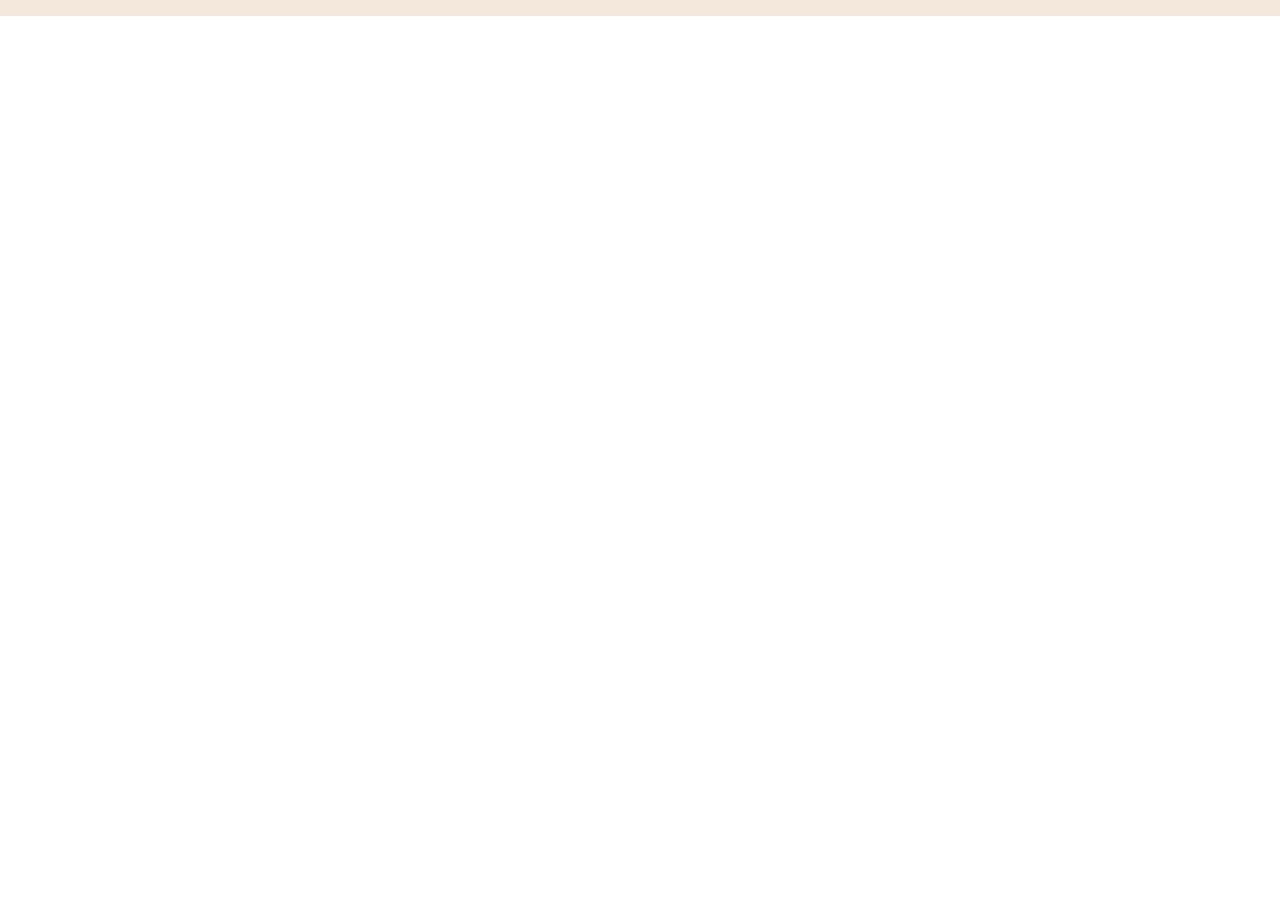
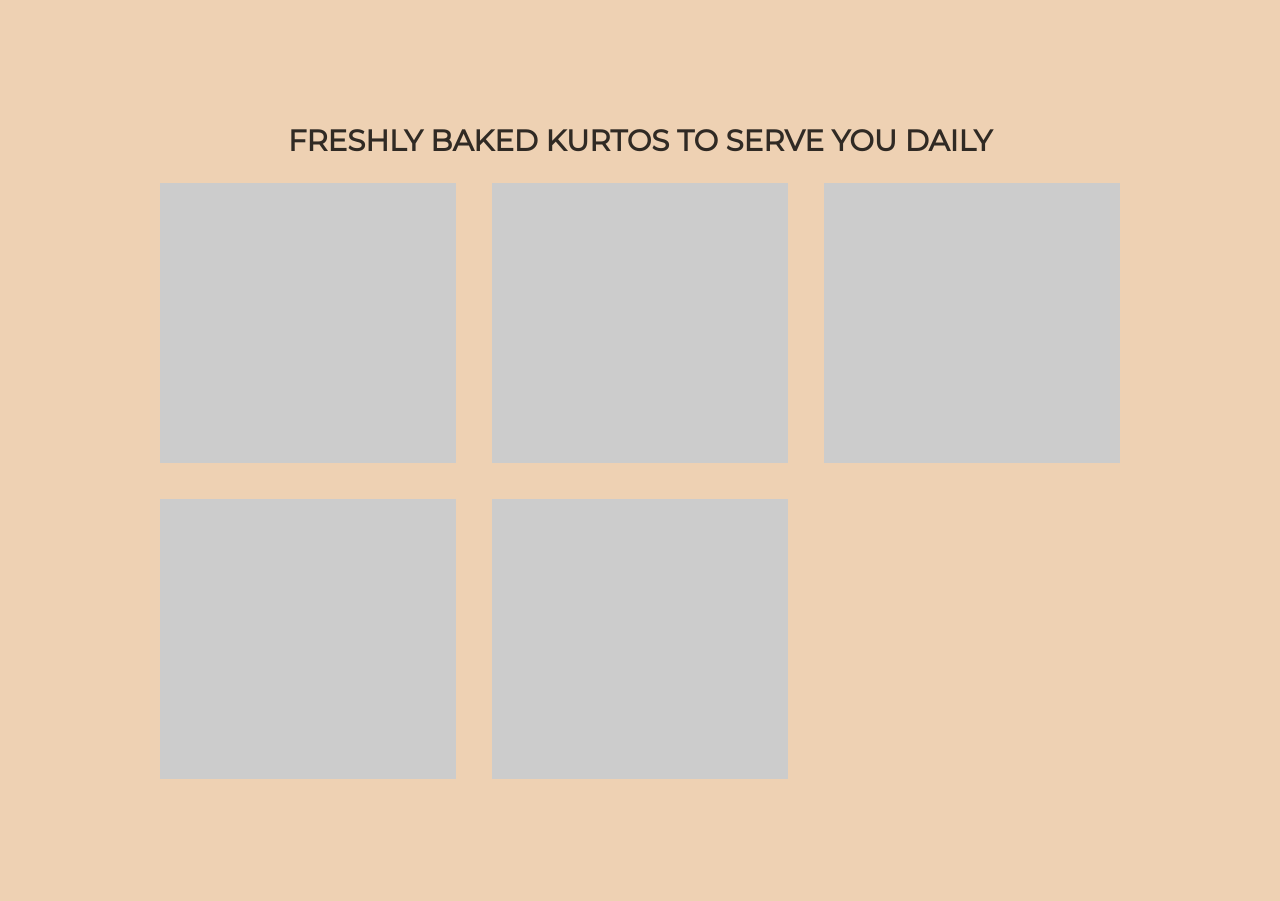
Before and after one commit to koozy0/rollney-frontend, a Gatsby site: page /menu in a window 1280 px wide. Shown: the part 667-1568 px from the top of the page. Before the commit the page ends 800 px from the top, so only its background shows below. Built offline with nearby package versions, Linux system fonts and the light colour scheme; Gatsby itself is replaced by a stand-in of ours.

Commit message:
Add descriptions for the our-menu section in the homepage, add menu page

```diff
--- a/src/components/home/about/about-rollney.js
+++ b/src/components/home/about/about-rollney.js
@@ -14,7 +14,7 @@ function AboutRollney() {
       </div>
       <p style={styles.text}>Rollney is more than just a dessert.</p>
       <Button style={styles.button} to="/about">
-        Read more
+        READ MORE
       </Button>
     </div>
   )
--- a/src/components/home/about/whats-chimney.js
+++ b/src/components/home/about/whats-chimney.js
@@ -20,7 +20,7 @@ function WhatsChimney() {
         Known as Kurtoskalacs in Hungarian or Trdelnik in Czech.
       </p>
       <Button style={styles.button} to="/what">
-        Read more
+        READ MORE
       </Button>
     </div>
   )
--- /dev/null
+++ b/src/components/menu/items.js
@@ -0,0 +1,43 @@
+import React from "react"
+
+function Items() {
+  return (
+    <section style={styles.wrapper}>
+      <h2 style={styles.header}>FRESHLY BAKED KURTOS TO SERVE YOU DAILY</h2>
+
+      <div style={styles.gridContainer}>
+        <div style={styles.gridItem}></div>
+        <div style={styles.gridItem}></div>
+        <div style={styles.gridItem}></div>
+        <div style={styles.gridItem}></div>
+        <div style={styles.gridItem}></div>
+      </div>
+    </section>
+  )
+}
+
+export default Items
+
+const styles = {
+  wrapper: {
+    background: "#eed1b3",
+    padding: "10% 0",
+  },
+  header: {
+    fontFamily: "MontserratRegular",
+    textAlign: "center",
+    padding: "0 16px",
+  },
+  gridContainer: {
+    display: "grid",
+    maxWidth: "960px",
+    margin: "0 auto",
+    gridTemplateColumns: "repeat(auto-fit, minmax(280px, 1fr))",
+    gridAutoFlow: "dense",
+    gridGap: "2rem",
+  },
+  gridItem: {
+    minHeight: "280px",
+    background: "#ccc",
+  },
+}
--- /dev/null
+++ b/src/components/menu/series.js
@@ -0,0 +1,34 @@
+import React from "react"
+
+function Series() {
+  return (
+    <section style={styles.wrapper}>
+      <div style={styles.gridContainer}>
+        <div style={styles.gridItem}></div>
+        <div style={styles.gridItem}></div>
+        <div style={styles.gridItem}></div>
+      </div>
+    </section>
+  )
+}
+
+export default Series
+
+const styles = {
+  wrapper: {
+    background: "#ebbc90",
+    padding: "10% 0",
+  },
+  gridContainer: {
+    display: "grid",
+    maxWidth: "960px",
+    margin: "0 auto",
+    gridTemplateColumns: "repeat(auto-fit, minmax(280px, 1fr))",
+    gridAutoFlow: "dense",
+    gridGap: "2rem",
+  },
+  gridItem: {
+    minHeight: "280px",
+    background: "#ccc",
+  },
+}
--- a/src/pages/menu.js
+++ b/src/pages/menu.js
@@ -1,27 +1,26 @@
 import Layout from "../components/shared/layout"
 import React from "react"
 import SEO from "../components/shared/seo"
+import Series from "../components/menu/series"
+import Items from "../components/menu/items"
 
 const MenuPage = () => (
   <Layout>
     <SEO title="Our Menu" />
-    <div
-      style={{
-        width: "100%",
-        maxWidth: "960px",
-        margin: "0 auto",
-        padding: "5%",
-      }}
-    >
-      <h1>Our Menu</h1>
-      <p>
-        Lorem ipsum dolor sit amet, consectetur adipisicing elit. Autem minus
-        expedita ipsa mollitia cupiditate. Deleniti excepturi, quaerat pariatur
-        sapiente assumenda saepe doloremque! Veniam sequi, atque ea magni
-        accusamus ullam! Accusantium?
-      </p>
+    <div>
+      <Series />
+      <Items />
     </div>
   </Layout>
 )
 
 export default MenuPage
+
+const styles = {
+  wrapper: {
+    width: "100%",
+    maxWidth: "960px",
+    margin: "0 auto",
+    padding: "5%",
+  },
+}
```
Also changed, not shown: src/components/home/our-menu/menu-grid.js (+6 -20 lines), src/components/home/our-menu/our-menu.container.js (+9 -0 lines).
